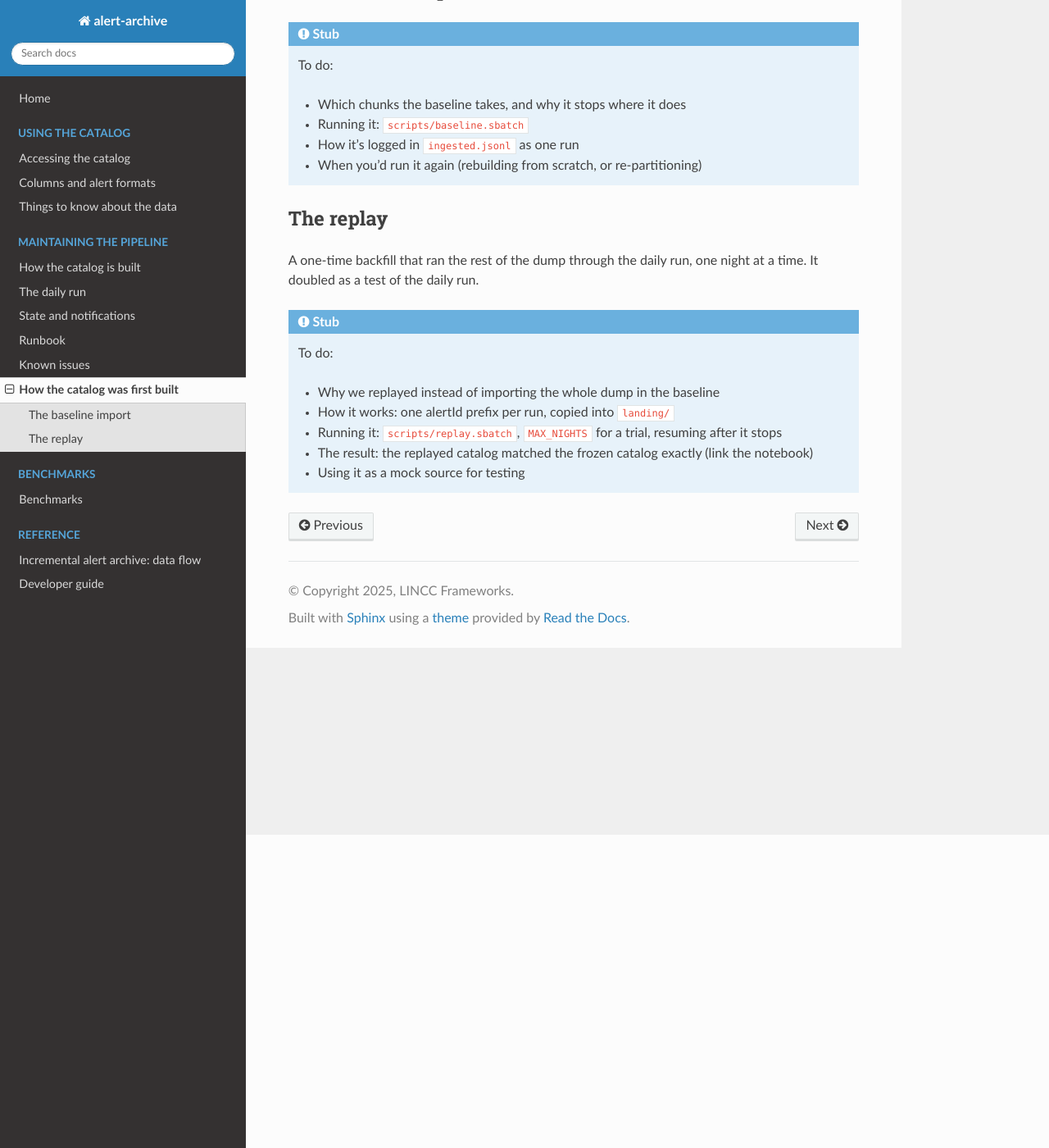
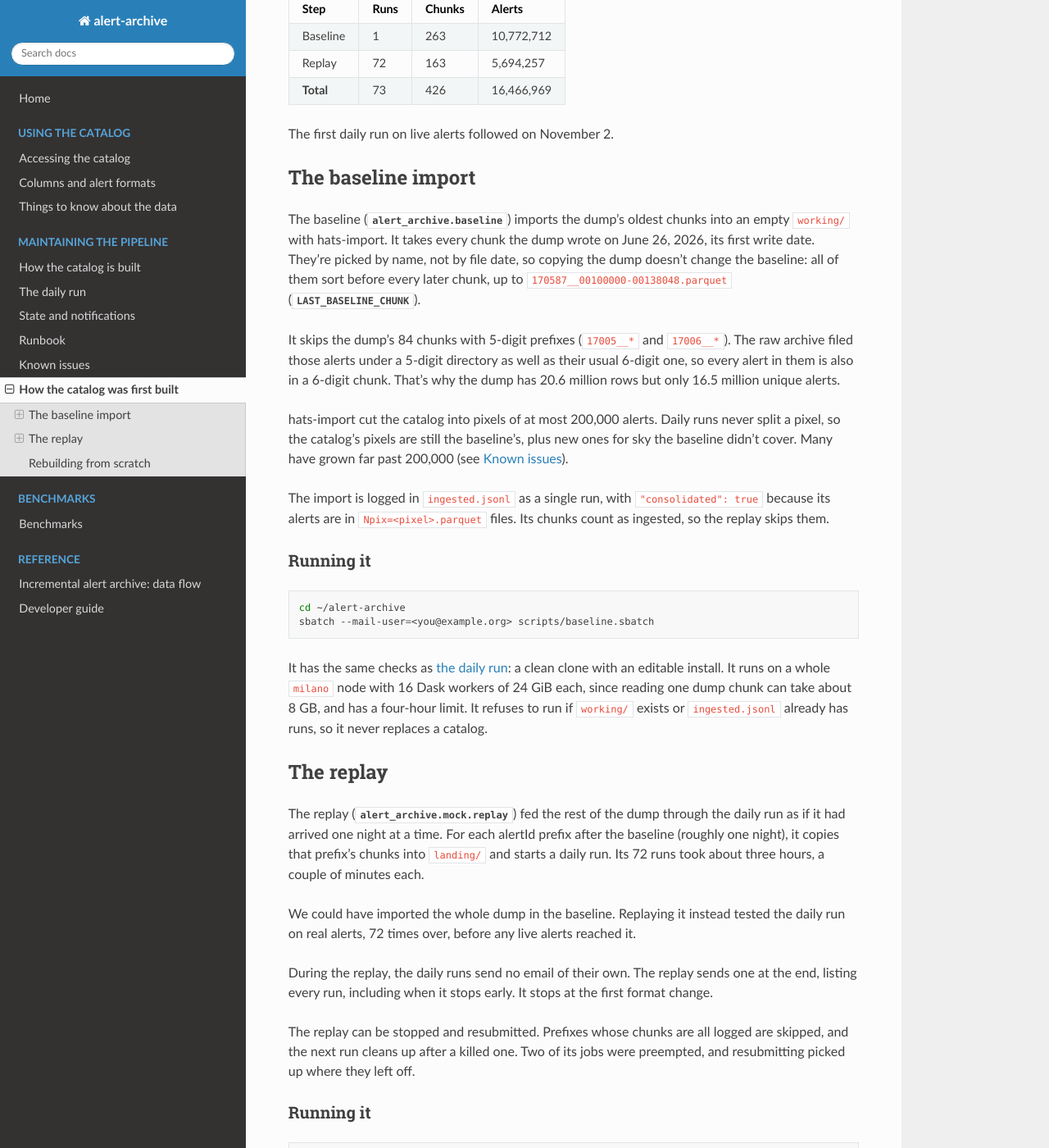
Before and after one commit to lincc-frameworks/alert-archive, a Sphinx documentation site: the page built from docs/pipeline/first_build.md, in a window 1280 px wide and 1400 px high, scrolled down 382 px. Shown: the whole window at 82% size. Built offline with Sphinx 7.4.7 and the Read the Docs theme 3.1.0, drawn with Linux system fonts in a browser that asks for light colours; pages that are not in the unit, such as notebooks, are missing from menus; some of the changed text lies outside the part shown.

Commit message:
Add first_build page

````diff
--- a/docs/pipeline/first_build.md
+++ b/docs/pipeline/first_build.md
@@ -7,37 +7,120 @@
 The catalog was started from Neven's Parquet dump of the archive
 (`/sdf/data/rubin/user/ncaplar/alert-parquet`), which runs until alerts stopped
 flowing in mid-July 2026: its last alert is from July 14. It was built in two
-steps: a full import of the dump's first chunks (the baseline), then the rest of
-the dump fed through the daily run one night at a time (the replay).
+steps on October 31, 2026: a full import of the dump's first chunks (the
+baseline), then the rest of the dump fed through the daily run one night at a
+time (the replay).
+
+| Step | Runs | Chunks | Alerts |
+|---|---|---|---|
+| Baseline | 1 | 263 | 10,772,712 |
+| Replay | 72 | 163 | 5,694,257 |
+| **Total** | 73 | 426 | 16,466,969 |
+
+The first daily run on live alerts followed on November 2.
 
 ## The baseline import
 
-:::{admonition} Stub
-:class: note
+The baseline ({py:mod}`alert_archive.baseline`) imports the dump's oldest
+chunks into an empty `working/` with hats-import. It takes every chunk the dump
+wrote on June 26, 2026, its first write date. They're picked by name, not by
+file date, so copying the dump doesn't change the baseline: all of them sort
+before every later chunk, up to `170587__00100000-00138048.parquet`
+({py:data}`~alert_archive.baseline.LAST_BASELINE_CHUNK`).
 
-To do:
+It skips the dump's 84 chunks with 5-digit prefixes (`17005__*` and
+`17006__*`). The raw archive filed those alerts under a 5-digit directory as
+well as their usual 6-digit one, so every alert in them is also in a 6-digit
+chunk. That's why the dump has 20.6 million rows but only 16.5 million unique
+alerts.
 
-- Which chunks the baseline takes, and why it stops where it does
-- Running it: `scripts/baseline.sbatch`
-- How it's logged in `ingested.jsonl` as one run
-- When you'd run it again (rebuilding from scratch, or re-partitioning)
-:::
+hats-import cut the catalog into pixels of at most 200,000 alerts. Daily runs
+never split a pixel, so the catalog's pixels are still the baseline's, plus new
+ones for sky the baseline didn't cover. Many have grown far past 200,000 (see
+[Known issues](known_issues.md)).
+
+The import is logged in `ingested.jsonl` as a single run, with
+`"consolidated": true` because its alerts are in `Npix=<pixel>.parquet` files.
+Its chunks count as ingested, so the replay skips them.
+
+### Running it
+
+```bash
+cd ~/alert-archive
+sbatch --mail-user=<you@example.org> scripts/baseline.sbatch
+```
+
+It has the same checks as [the daily run](daily_run.md#running-it): a clean
+clone with an editable install. It runs on a whole `milano` node with 16 Dask
+workers of 24 GiB each, since reading one dump chunk can take about 8 GB, and
+has a four-hour limit. It refuses to run if `working/` exists or
+`ingested.jsonl` already has runs, so it never replaces a catalog.
 
 ## The replay
 
-A one-time backfill that ran the rest of the dump through the daily run, one
-night at a time. It doubled as a test of the daily run.
+The replay ({py:mod}`alert_archive.mock.replay`) fed the rest of the dump
+through the daily run as if it had arrived one night at a time. For each alertId
+prefix after the baseline (roughly one night), it copies that prefix's chunks
+into `landing/` and starts a daily run. Its 72 runs took about three hours,
+a couple of minutes each.
 
-:::{admonition} Stub
-:class: note
+We could have imported the whole dump in the baseline. Replaying it instead
+tested the daily run on real alerts, 72 times over, before any live alerts
+reached it.
 
-To do:
+During the replay, the daily runs send no email of their own. The replay sends
+one at the end, listing every run, including when it stops early. It stops at
+the first format change.
 
-- Why we replayed instead of importing the whole dump in the baseline
-- How it works: one alertId prefix per run, copied into `landing/`
-- Running it: `scripts/replay.sbatch`, `MAX_NIGHTS` for a trial, resuming
-  after it stops
-- The result: the replayed catalog matched the frozen catalog exactly
-  (link the notebook)
-- Using it as a mock source for testing
-:::
+The replay can be stopped and resubmitted. Prefixes whose chunks are all logged
+are skipped, and the next run cleans up after a killed one. Two of its jobs were
+preempted, and resubmitting picked up where they left off.
+
+### Running it
+
+```bash
+cd ~/alert-archive
+sbatch --mail-user=<you@example.org> scripts/replay.sbatch
+
+# Or, as a trial, only the first night:
+sbatch --mail-user=<you@example.org> --export=ALL,MAX_NIGHTS=1 scripts/replay.sbatch
+```
+
+It needs the baseline first. It uses the daily run's Dask settings (8 workers of
+16 GiB) and has an eight-hour limit.
+
+### The result
+
+The frozen catalog was built from the same dump, so after the replay the two
+should hold the same alerts. Comparing them:
+
+- **Same alerts.** 16,466,969 in each, all with unique `diaSourceId`s, none in
+  only one catalog, and the same count on each of the 132 observation nights.
+- **Every chunk ingested once.** Each of the 426 chunks is logged exactly once,
+  and the chunks' footers, the catalog's files, `ingested.jsonl` and
+  `hats.properties` agree on the number of alerts. No chunk was skipped.
+- **Nothing left behind by the preempted jobs.** Every file in the catalog is
+  the baseline's or a logged run's.
+- **Same values,** in a sample of 4,000 alerts, except that solar-system alerts
+  have a null `diaObjectId` here and 0 in the frozen catalog (see
+  [Data quirks](../catalog/data_quirks.md)).
+
+The expected differences: this catalog adds a `schemaId` column and the four
+fields new in alert format 1101, and has 153 pixels to the frozen catalog's 227,
+the largest with 2.2 million alerts.
+
+## Rebuilding from scratch
+
+You shouldn't need to, and it hasn't been done since the first build.
+Repartitioning will be the weekly re-import's job, not a rebuild's. If the
+catalog ever has to be rebuilt from the dump:
+
+1. Move `working/` and `state/` aside. The baseline won't run while either has
+   anything in it.
+2. Run the baseline, then the replay. The replay's first run also ingests
+   every chunk the converter has written to `landing/`, since the new log
+   doesn't list them, so when the replay finishes the catalog is up to date.
+
+The `baseline_*` and `replay_*` directories next to `working/` are backups from
+the first build: the catalog and its state as each step left them.
+`replay_landing/` holds the dump chunks the replay copied.
````
